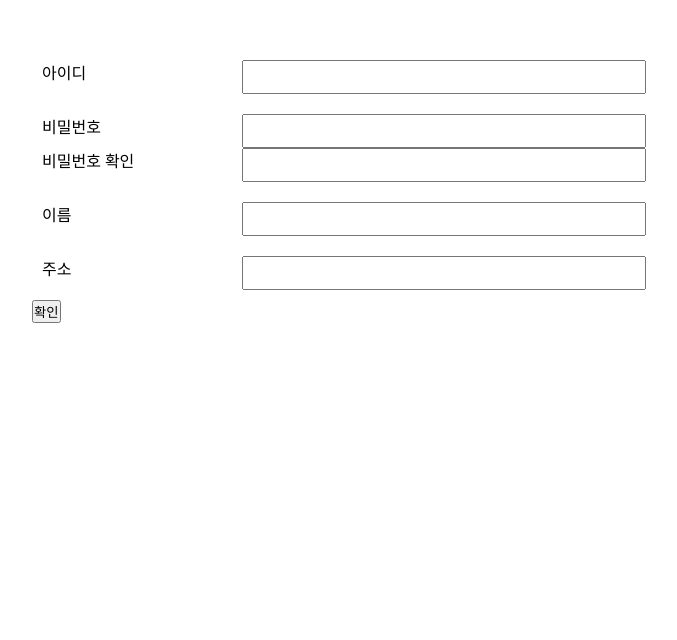
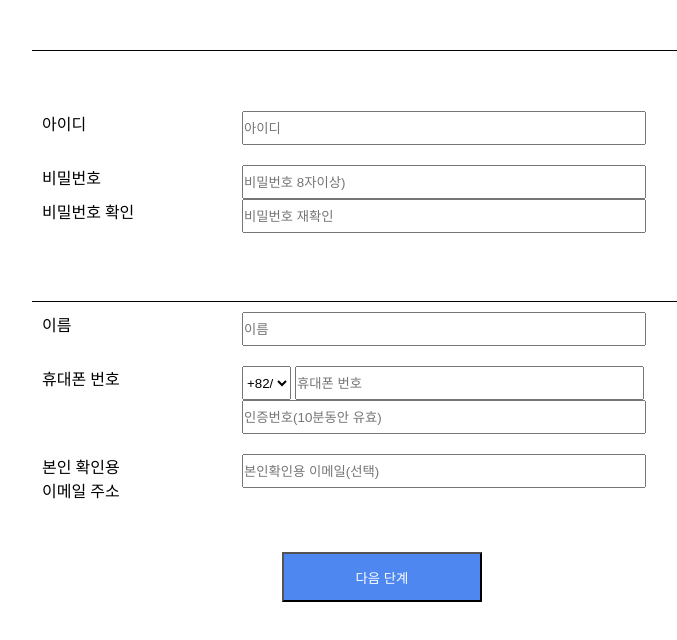
Before and after one commit to Sunghyun01/Club_html, a plain HTML site: page html save/form.html in a window 1280 px wide. Shown: the whole page, without its empty margins (258-935 px from the left). Drawn offline with Linux system fonts and the light colour scheme.

Commit message:
Update form.html

```diff
--- a/html save/form.html
+++ b/html save/form.html
@@ -4,60 +4,88 @@
     <meta charset="UTF-8">
     <title>Title</title>
     <style>*{margin: 0;padding: 0;}
-        .item_id dt{float: left;}
-        .item_id dd{float: left;}
-
+        .item_id dt{float: left; margin-top: 50px;}
+        .item_id dd{float: left;margin-top: 50px;}
         .item_pw dt{float: left;}
         .item_pw dd{float: left;}
-
         .item_name dt{float: left;}
         .item_name dd{float: left;}
-
         .item_address dt{float: left;}
         .item_address dd{float: left;}
+        .item_phone dt{float: left;}
+        .item_phone dd{float: left;}
+        #phone{width: 345px;}
          #sign{
              width: 1000px;
              margin: 0 auto;
          }
-        .item_pw, .item_id, .item_name,.item_address{
+        .item_pw, .item_id, .item_name,.item_address,.item_phone{
             overflow: hidden;
-
         }
         #sign_wrap{
             width: 700px;
             padding: 50px;
             margin: 0 auto;
         }
+        .sign_box{
+            border-top: 1px solid black;
+            height: 250px;
+            width: 700px;
+        }
         dt{width: 200px;}
         dl{padding: 10px;}
+        select{height: 34px;}
         input{width: 400px;height: 30px;}
+        #btn_box{width: 700px;text-align: center;}
+        button{background: #4d87ef;color: white;
+        width: 200px;height: 50px;}
+
     </style>
 </head>
 <body>
     <div id="sign">
         <div id="sign_wrap">
             <form action="">
+                <div class="sign_box">
                     <dl class="item_id">
-                    <dt><label for="id">아이디</label></dt>
-                    <dd><input type="text" id="id" name="id"></dd>
+                        <dt><label for="id" >아이디</label></dt>
+                        <dd><input type="text" id="id" name="id" placeholder="아이디"></dd>
                     </dl>
                     <dl class="item_pw">
                         <dt><label for="password">비밀번호</label></dt>
-                    <dd><input type="password" id="password" name="password"></dd>
+                        <dd><input type="password" id="password" name="password" placeholder="비밀번호 8자이상)"></dd>
                         <dd id="none"></dd>
                         <dt><label for="pwd_chk">비밀번호 확인</label></dt>
-                    <dd><input type="password" id="pwd_chk" name="pwd_chk"></dd>
+                        <dd><input type="password" id="pwd_chk" name="pwd_chk" placeholder="비밀번호 재확인"></dd>
                     </dl>
+                </div>
+                <div class="sign_box">
                     <dl class="item_name">
                         <dt><label for="">이름</label></dt>
-                    <dd><input type="text" id="name" name="name"></dd>
+                        <dd><input type="text" id="name" name="name" placeholder="이름"></dd>
                     </dl>
-
+                    <dl class="item_phone">
+                        <dt><label for="">휴대폰 번호</label></dt>
+                        <dd>
+                           <select>
+                               <option value="">+82/</option>
+                               <option value="">+1/</option>
+                               <option value="">+86/</option>
+                               <option value="">+81/</option>
+                               <option value="">+61/</option>
+                           </select>
+                            <input type="text" id="phone" name="phone" placeholder="휴대폰 번호"><br>
+                            <input type="text" id="key" name="key" placeholder="인증번호(10분동안 유효)">
+                        </dd>
+                    </dl>
                     <dl class="item_address">
-                    <dt><label for="">주소</label></dt>
-                    <dd><input type="text" id="address" name="address"></dd>
+                        <dt><label for="">본인 확인용<br>이메일 주소</label></dt>
+                        <dd><input type="text" id="address" name="address" placeholder="본인확인용 이메일(선택)"></dd>
                     </dl>
-                <button type="submit" id="sign_ok">확인</button>
+                </div>
+                <div id="btn_box">
+                    <button type="submit" id="sign_ok">다음 단계</button>
+                </div>
             </form>
         </div>
     </div>
```
Lines whose indentation alone changed are shown as unchanged.
